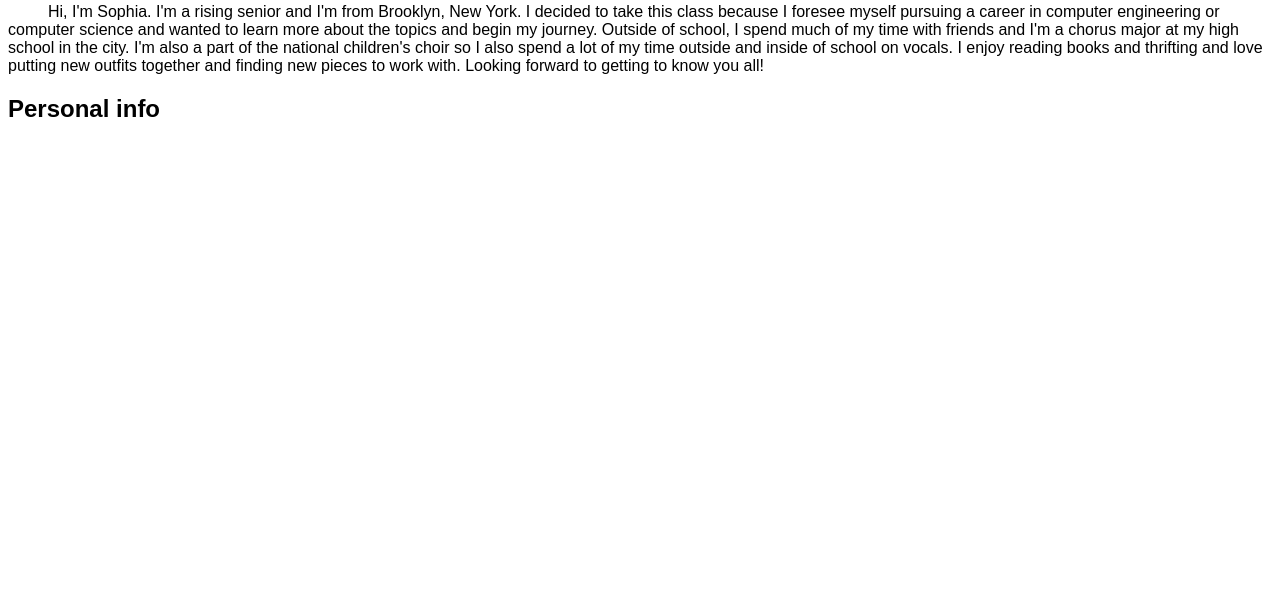
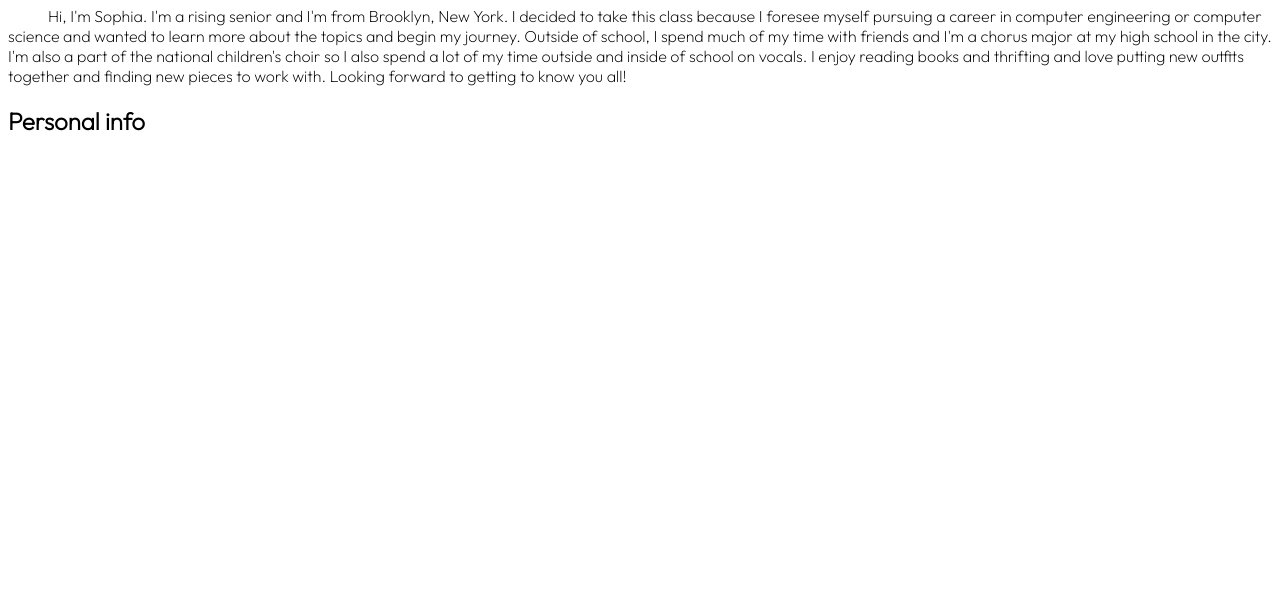
Before and after one commit to theitgirls/sjbonnet, a plain HTML site: page index.html in a window 1280 px wide. Shown: the part 189-800 px from the top of the page. Drawn offline with Linux system fonts and the light colour scheme.

Commit message:
Add files via upload

```diff
--- a/index.html
+++ b/index.html
@@ -51,6 +51,7 @@ body{
     <body>
       <link rel="preconnect" href="https://fonts.googleapis.com">
 <link rel="preconnect" href="https://fonts.gstatic.com" crossorigin>
+<link href="https://fonts.googleapis.com/css2?family=Outfit:wght@200&display=swap" rel="stylesheet">
       <div class="header">
         <a href="#default" class="logo"><img src="Untitled-2.jpg" alt="fairy" width="200px" height="100px"></a>
         <div class="header-right">
```
